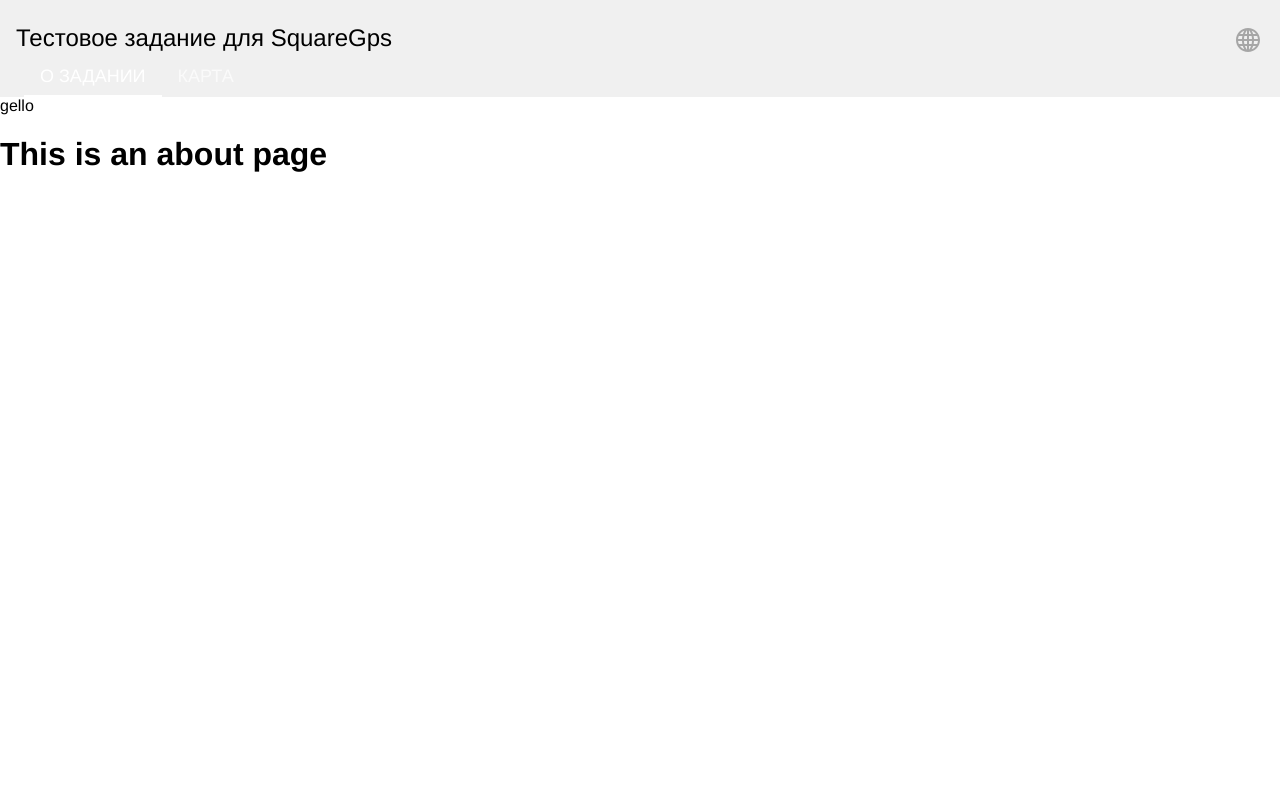
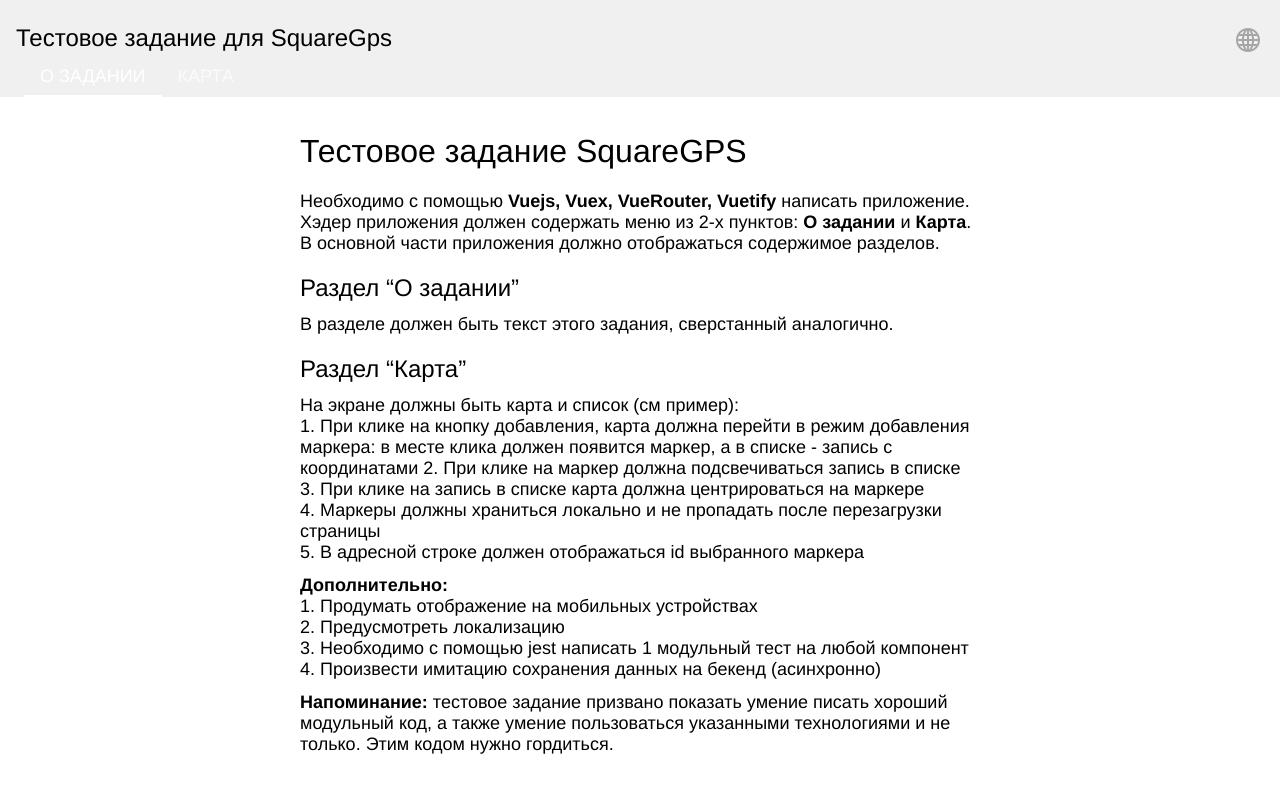
Before and after one commit to IldarDavletyarov/test-gps, a Vue app: page / in a window 1280 px wide. Shown: the top 792 px of the page. Built offline with nearby package versions, Linux system fonts and the light colour scheme.

Commit message:
Add about page

```diff
--- a/src/components/language-changer.vue
+++ b/src/components/language-changer.vue
@@ -3,7 +3,12 @@
   .icon(:class="{'active': isShow }")
     icon-globe(@click.native="toggle") icon
   .list(v-if="isShow")
-    .lang(v-for="lang in languages" :key="lang[0]" @click="select(lang[0])") {{ lang[1] }}
+    .lang(
+      v-for="lang in languages"
+      :key="lang[0]"
+      @click="select(lang[0])"
+      :class="{'selected': lang[0] === $i18n.locale }"
+    ) {{ lang[1] }}
 </template>
 <script>
 import IconGlobe from '../icons/globe.vue';
@@ -18,8 +23,12 @@
     toggle() {
       this.isShow = !this.isShow;
     },
+    close() {
+      this.isShow = false;
+    },
     select(val) {
       this.$store.dispatch('setLocale', val);
+      this.close();
     },
   },
   computed: {
@@ -54,4 +63,6 @@
     .lang
       padding 16px
       cursor pointer
+      &.selected
+        font-weight 600
 </style>
--- a/src/layouts/default.vue
+++ b/src/layouts/default.vue
@@ -1,9 +1,7 @@
 <template lang="pug">
 .layout-default
   Header
-  .test gello
   router-view
-
 </template>
 <script>
 import Header from '../components/header.vue';
--- a/src/messages.js
+++ b/src/messages.js
@@ -13,6 +13,20 @@
     },
     map: {
       marker: 'Marker'
+    },
+    about: {
+      title: 'Тестовое задание SquareGPS',
+      subtitle: 'Необходимо с помощью ​<strong>Vuejs, Vuex, VueRouter, Vuetify</strong> ​написать приложение. Хэдер приложения должен содержать меню из 2-х пунктов: ​О задании​и ​Карта. В основной части приложения должно отображаться содержимое разделов.',
+      sectionTaskTitle: 'Раздел “О задании”',
+      sectionTaskContent: 'В разделе должен быть текст этого задания, сверстанный аналогично.',
+      sectionMapTitle: 'Раздел “Карта”',
+      sectionMapContent: `На экране должны быть карта и список (см пример):
+      1. При клике на кнопку добавления, карта должна перейти в режим добавления маркера: в месте клика должен появится маркер, а в списке - запись с координатами 2. При клике на маркер должна подсвечиваться запись в списке
+      3. При клике на запись в списке карта должна центрироваться на маркере
+      4. Маркеры должны храниться локально и не пропадать после перезагрузки страницы 5. В адресной строке должен отображаться id выбранного маркера`,
+      additionalTitle: 'Дополнительно:',
+      additionalContent: '1. Продумать отображение на мобильных устройствах\n2. Предусмотреть локализацию\n3. Необходимо с помощью j​est написть 1 модульный тест на любой компонент\n4. Произвести имитацию сохранения данных на бекенд (асинхронно)',
+      notification: 'Напоминание:​тестовое задание призвано показать умение писать хороший модульный код, а также умение пользоваться указанными технологиями и не только. Этим кодом нужно гордиться.',
     },
   },
   ru: {
@@ -30,5 +44,15 @@
     map: {
       marker: 'Маркер'
     },
+    about: {
+      title: 'Тестовое задание SquareGPS',
+      subtitle: 'Необходимо с помощью ​<strong>Vuejs, Vuex, VueRouter, Vuetify</strong> ​написать приложение. Хэдер приложения должен содержать меню из 2-х пунктов: ​<strong>О задании​</strong> и <strong>​Карта</strong>. В основной части приложения должно отображаться содержимое разделов.',
+      sectionTaskTitle: 'Раздел “О задании”',
+      sectionTaskContent: 'В разделе должен быть текст этого задания, сверстанный аналогично.',
+      sectionMapTitle: 'Раздел “Карта”',
+      sectionMapContent: 'На экране должны быть карта и список (см пример):</br>1. При клике на кнопку добавления, карта должна перейти в режим добавления маркера: в месте клика должен появится маркер, а в списке - запись с координатами 2. При клике на маркер должна подсвечиваться запись в списке</br>3. При клике на запись в списке карта должна центрироваться на маркере</br>4. Маркеры должны храниться локально и не пропадать после перезагрузки страницы</br>5. В адресной строке должен отображаться id выбранного маркера',
+      additional: '<strong>Дополнительно:</strong></br>1. Продумать отображение на мобильных устройствах</br>2. Предусмотреть локализацию</br>3. Необходимо с помощью j​est ​написать 1 модульный тест на любой компонент</br>4. Произвести имитацию сохранения данных на бекенд (асинхронно)',
+      notification: '<strong>Напоминание:</strong> тестовое задание призвано показать умение писать хороший модульный код, а также умение пользоваться указанными технологиями и не только. Этим кодом нужно гордиться.',
+    },
   },
 };
--- a/src/views/About.vue
+++ b/src/views/About.vue
@@ -1,5 +1,30 @@
-<template>
-  <div class="about">
-    <h1>This is an about page</h1>
-  </div>
+<template lang="pug">
+.about-page
+  h1(v-html="$t('about.title')")
+  .content(v-html="$t('about.subtitle')")
+  h2(v-html="$t('about.sectionTaskTitle')")
+  .content(v-html="$t('about.sectionTaskContent')")
+  h2(v-html="$t('about.sectionMapTitle')")
+  .content(v-html="$t('about.sectionMapContent')")
+  .content(v-html="$t('about.additional')")
+  .content(v-html="$t('about.notification')")
 </template>
+<style lang="stylus">
+.about-page
+  max-width 680px
+
+  margin 36px auto
+  h1
+    font-weight 400
+    font-size 24
+  h2
+    font-weight 400
+    font-size 20
+    margin 20px 0 0
+    padding 0
+  .content
+    margin-top 12px
+    font-size 18px
+    strong
+      font-weight 600
+</style>
```
